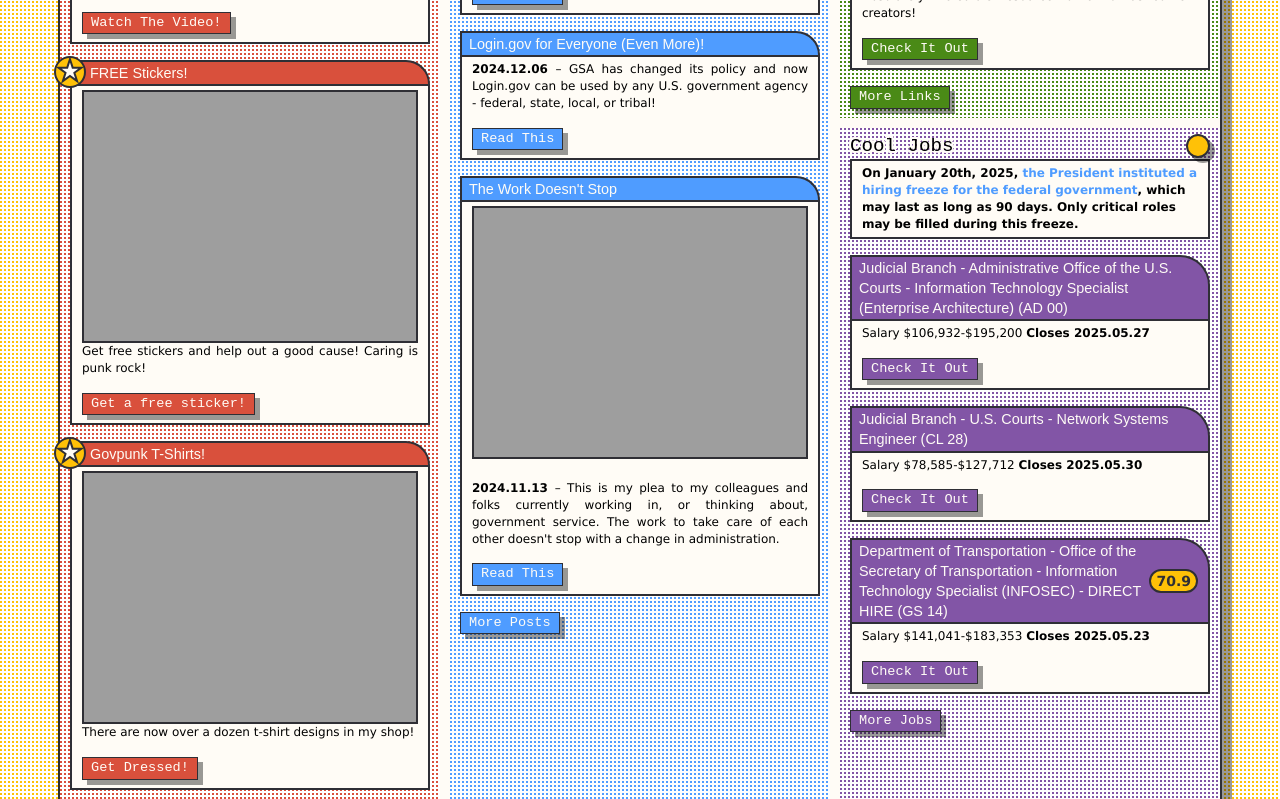
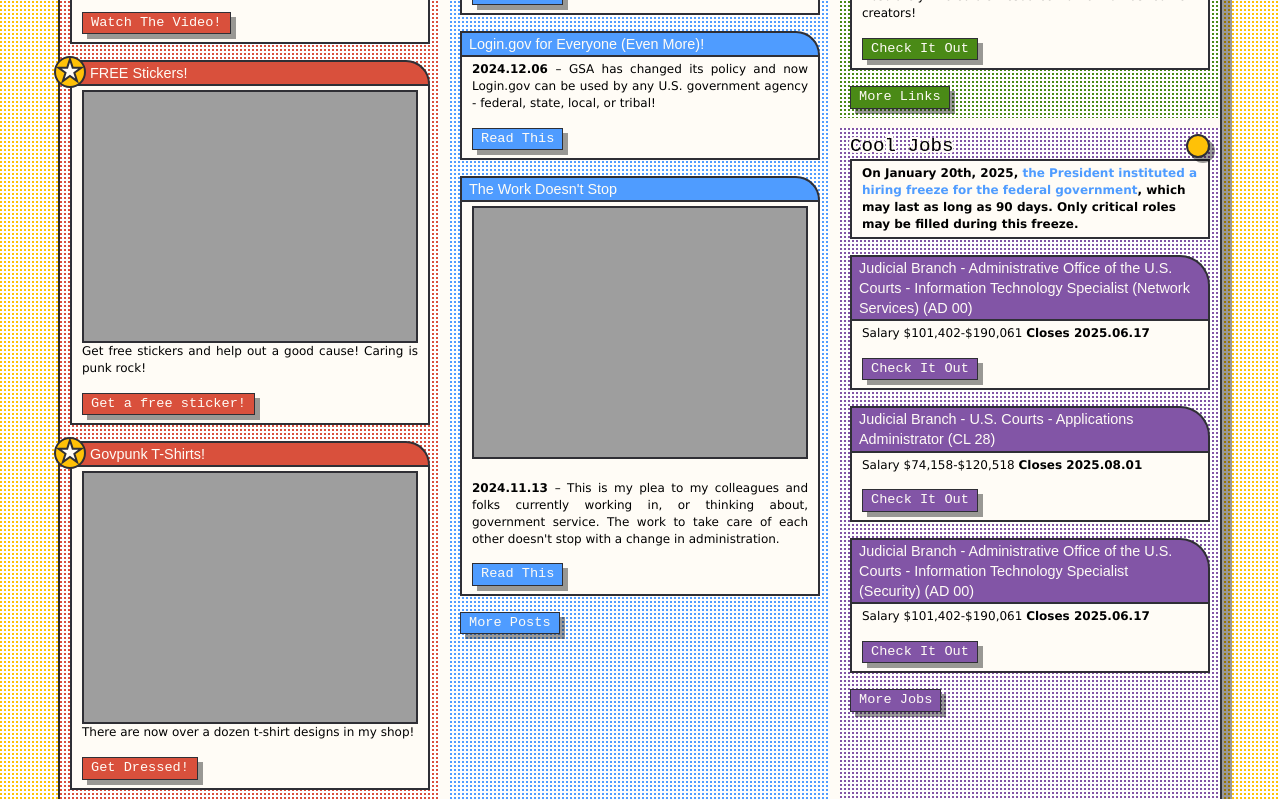
Before and after one commit to krusynth/billhunt.dev, a Jekyll site: the page built from index.md, in a window 1280 px wide and 900 px high, scrolled down 903 px, cut to the strip 0-799 px from the top of the window. Built offline with Jekyll 4.4.1, drawn with Linux system fonts in a browser that asks for light colours; some web fonts are replaced; some of the changed lines change nothing that is shown.

Commit message:
Updating jobs.

```diff
--- a/_data/usajobs.yml
+++ b/_data/usajobs.yml
@@ -1,15 +1,57 @@
-- id: '836134400'
-  posted: '2025-05-13T00:00:00.0000'
-  closes: '2025-05-27T23:59:59.9970'
+- id: '837051700'
+  posted: '2025-06-03T00:00:00.0000'
+  closes: '2025-06-17T23:59:59.9970'
   agency: Judicial Branch - Administrative Office of the U.S. Courts
   department: Judicial Branch
   organization: Administrative Office of the U.S. Courts
-  title: Information Technology Specialist (Enterprise Architecture)
+  title: Information Technology Specialist (Network Services)
   lowGrade: AD 00
   highGrade: AD 00
-  salaryMin: 106932
-  salaryMax: 195200
-  url: https://www.usajobs.gov/GetJob/ViewDetails/836134400
+  salaryMin: 101402
+  salaryMax: 190061
+  url: https://www.usajobs.gov/GetJob/ViewDetails/837051700
+  remote: false
+  source: usajobs
+- id: '837599200'
+  posted: '2025-05-23T17:56:16.2070'
+  closes: '2025-08-01T23:59:59.9970'
+  agency: Judicial Branch - U.S. Courts
+  department: Judicial Branch
+  organization: U.S. Courts
+  title: Applications Administrator
+  lowGrade: CL 28
+  highGrade: CL 28
+  salaryMin: 74158
+  salaryMax: 120518
+  url: https://www.usajobs.gov/GetJob/ViewDetails/837599200
+  remote: false
+  source: usajobs
+- id: '837950000'
+  posted: '2025-06-03T00:00:00.0000'
+  closes: '2025-06-17T23:59:59.9970'
+  agency: Judicial Branch - Administrative Office of the U.S. Courts
+  department: Judicial Branch
+  organization: Administrative Office of the U.S. Courts
+  title: Information Technology Specialist (Security)
+  lowGrade: AD 00
+  highGrade: AD 00
+  salaryMin: 101402
+  salaryMax: 190061
+  url: https://www.usajobs.gov/GetJob/ViewDetails/837950000
+  remote: false
+  source: usajobs
+- id: '837970200'
+  posted: '2025-06-02T13:53:08.0730'
+  closes: '2025-06-06T23:59:59.9970'
+  agency: Department of Health and Human Services - Indian Health Service
+  department: Department of Health and Human Services
+  organization: Indian Health Service
+  title: Supervisory Information Technology Specialist (Security)
+  lowGrade: GS 14
+  highGrade: GS 14
+  salaryMin: 142488
+  salaryMax: 185234
+  url: https://www.usajobs.gov/GetJob/ViewDetails/837970200
   remote: false
   source: usajobs
 - id: '836596800'
@@ -26,20 +68,6 @@
   url: https://www.usajobs.gov/GetJob/ViewDetails/836596800
   remote: false
   source: usajobs
-- id: '836736600'
-  posted: '2025-05-09T00:00:00.0000'
-  closes: '2025-05-23T23:59:59.9970'
-  agency: Department of Transportation - Office of the Secretary of Transportation
-  department: Department of Transportation
-  organization: Office of the Secretary of Transportation
-  title: Information Technology Specialist (INFOSEC) - DIRECT HIRE
-  lowGrade: GS 14
-  highGrade: GS 14
-  salaryMin: 141041
-  salaryMax: 183353
-  url: https://www.usajobs.gov/GetJob/ViewDetails/836736600
-  remote: false
-  source: usajobs
 - id: '836821000'
   posted: '2025-05-13T00:00:00.0000'
   closes: '2025-05-22T23:59:59.9970'
@@ -52,22 +80,6 @@
   salaryMin: 142488
   salaryMax: 185234
   url: https://www.usajobs.gov/GetJob/ViewDetails/836821000
-  remote: false
-  source: usajobs
-- id: '835447100'
-  posted: '2025-04-21T00:00:00.0000'
-  closes: '2025-04-30T23:59:59.9970'
-  agency: >-
-    Department of Health and Human Services - Centers for Medicare & Medicaid
-    Services
-  department: Department of Health and Human Services
-  organization: Centers for Medicare & Medicaid Services
-  title: IT Cybersecurity Specialist
-  lowGrade: GS 14
-  highGrade: GS 14
-  salaryMin: 142488
-  salaryMax: 185234
-  url: https://www.usajobs.gov/GetJob/ViewDetails/835447100
   remote: false
   source: usajobs
 - id: '835521800'
@@ -84,20 +96,6 @@
   url: https://www.usajobs.gov/GetJob/ViewDetails/835521800
   remote: false
   source: usajobs
-- id: '835949700'
-  posted: '2025-04-25T11:01:01.2330'
-  closes: '2025-05-16T23:59:59.9970'
-  agency: Legislative Branch - U.S. Capitol Police
-  department: Legislative Branch
-  organization: U.S. Capitol Police
-  title: Data Scientist - OIG
-  lowGrade: CP 13
-  highGrade: CP 13
-  salaryMin: 182866
-  salaryMax: 210366
-  url: https://www.usajobs.gov/GetJob/ViewDetails/835949700
-  remote: false
-  source: usajobs
 - id: '835970000'
   posted: '2025-04-28T00:00:00.0000'
   closes: '2025-05-02T23:59:59.9970'
@@ -110,20 +108,6 @@
   salaryMin: 98811
   salaryMax: 128460
   url: https://www.usajobs.gov/GetJob/ViewDetails/835970000
-  remote: false
-  source: usajobs
-- id: '836099800'
-  posted: '2025-04-29T10:55:09.9830'
-  closes: '2025-05-05T23:59:59.9970'
-  agency: Department of Health and Human Services - Indian Health Service
-  department: Department of Health and Human Services
-  organization: Indian Health Service
-  title: Supervisory Information Technology Specialist (Policy and Planning)
-  lowGrade: GS 15
-  highGrade: GS 15
-  salaryMin: 167603
-  salaryMax: 195200
-  url: https://www.usajobs.gov/GetJob/ViewDetails/836099800
   remote: false
   source: usajobs
 - id: '00241'
@@ -152,20 +136,6 @@
   remote: false
   source: custom
   content: Rockville is hiring for their DCIO!
-- id: '834476200'
-  posted: '2025-03-31T12:23:22.4530'
-  closes: '2025-04-14T23:59:59.9970'
-  agency: Judicial Branch - Supreme Court of the United States
-  department: Judicial Branch
-  organization: Supreme Court of the United States
-  title: IT Specialist (Workstation Administrator)
-  lowGrade: GG 11
-  highGrade: GG 11
-  salaryMin: 84601
-  salaryMax: 131826
-  url: https://www.usajobs.gov/GetJob/ViewDetails/834476200
-  remote: false
-  source: usajobs
 - id: '834721300'
   posted: '2025-04-03T16:23:27.6430'
   closes: '2025-04-17T23:59:59.9970'
@@ -178,20 +148,6 @@
   salaryMin: 120579
   salaryMax: 185234
   url: https://www.usajobs.gov/GetJob/ViewDetails/834721300
-  remote: false
-  source: usajobs
-- id: '834853100'
-  posted: '2025-04-07T14:00:40.3270'
-  closes: '2025-04-22T23:59:59.9970'
-  agency: Legislative Branch - House of Representatives
-  department: Legislative Branch
-  organization: House of Representatives
-  title: Systems Engineer
-  lowGrade: HS 10
-  highGrade: HS 11
-  salaryMin: 121134
-  salaryMax: 137622
-  url: https://www.usajobs.gov/GetJob/ViewDetails/834853100
   remote: false
   source: usajobs
 - id: '833334400'
```
